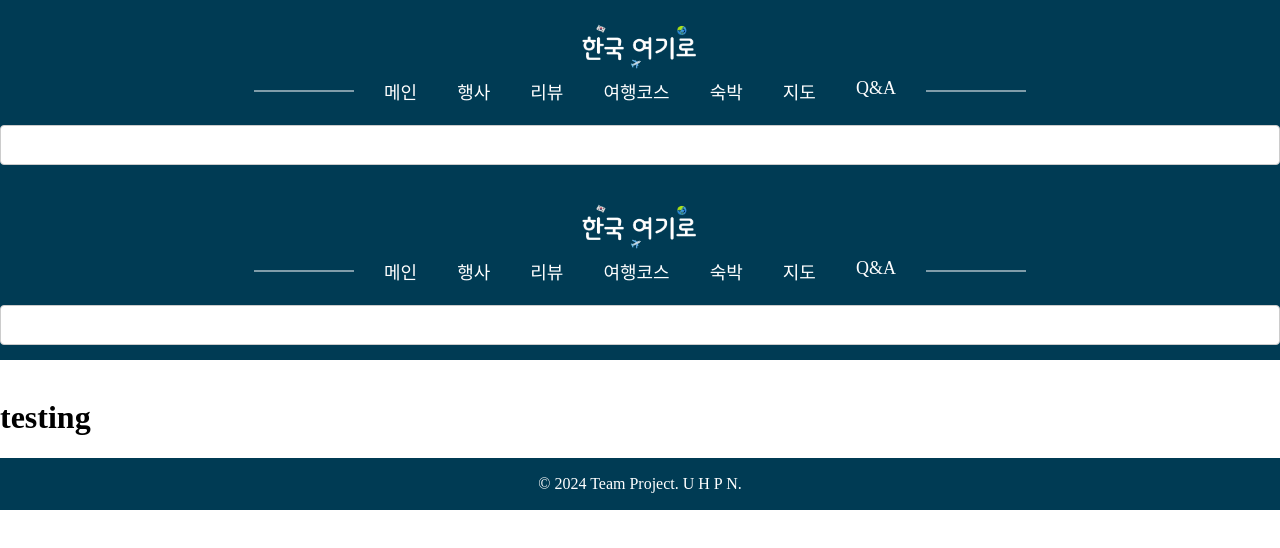
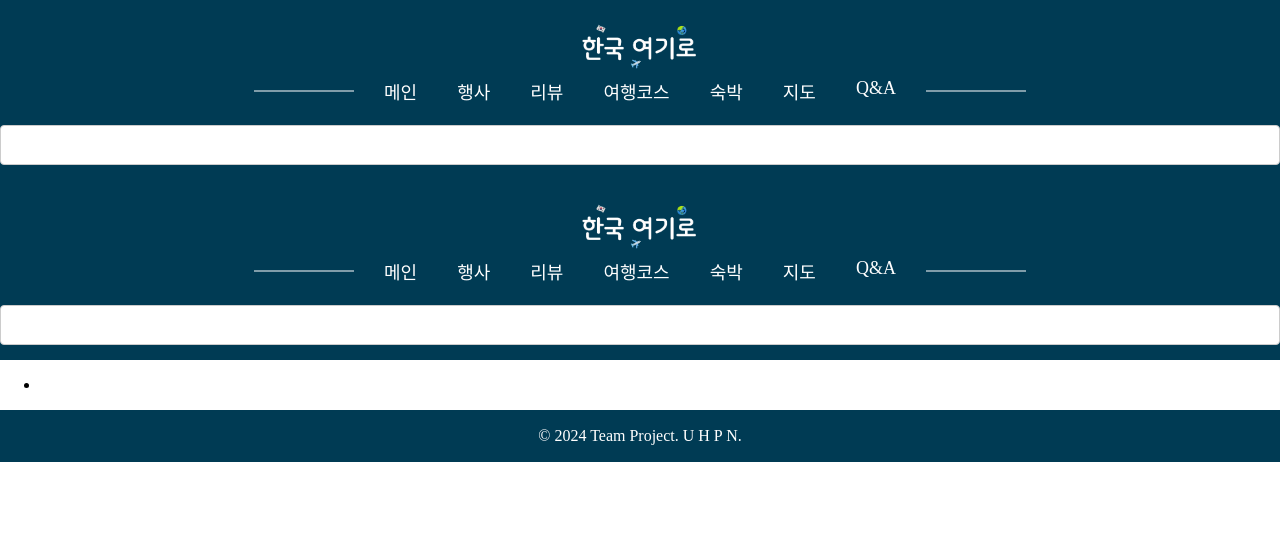
Before and after one commit to wooya03/Here-In-Korea, a React (Create React App) app in the folder src/main/frontend/: page /user/js/LoginMain in a window 1280 px wide. Shown: the top 548 px of the page. Built offline with nearby package versions, Linux system fonts and the light colour scheme.

Commit message:
로그인 페이지 생성

```diff
--- a/src/main/frontend/src/user/js/LoginMain.js
+++ b/src/main/frontend/src/user/js/LoginMain.js
@@ -3,9 +3,17 @@ import React from "react";
 class LoginMain extends React.Component {
     render() {
         return (
-            <div>
-                <br/>
-                <h1>testing</h1>
+            <div className="content">
+                <div className="login_wrap">
+                    <ul className="menu_wrap"></ul>
+                    <form className="login_form" id="login_form">
+                        <ul className="panel_wrap">
+                            <li className="panel_item"></li>
+                        </ul>
+                    </form>
+
+                </div>
+
             </div>
 
 
```
